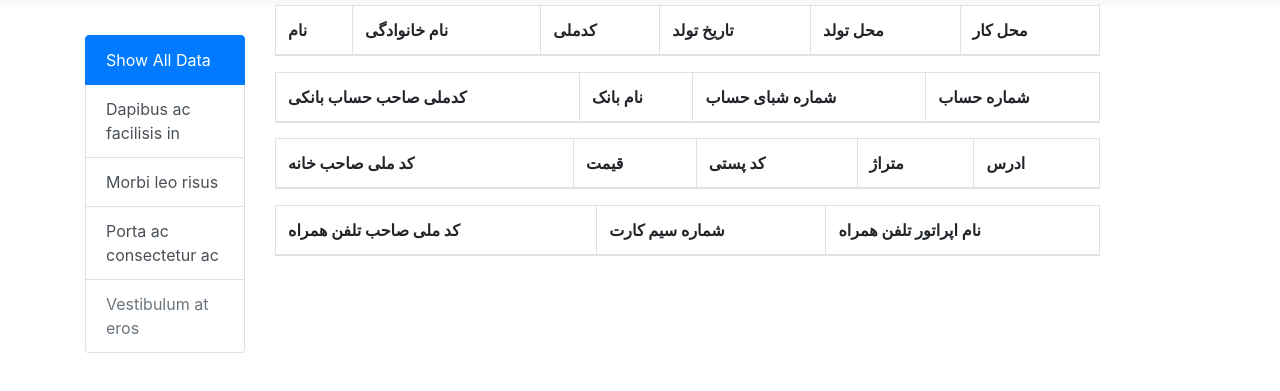
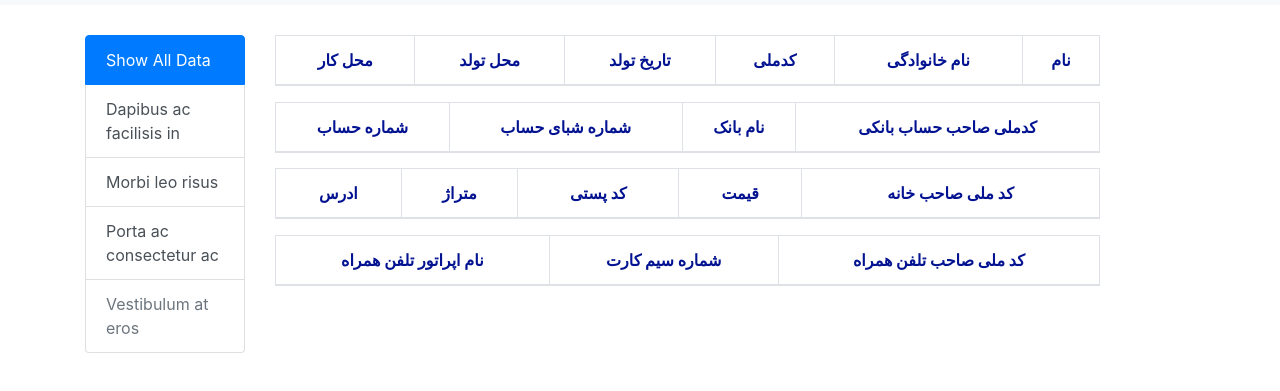
Before and after one commit to sadrahkm/DS-Project, a plain HTML site: page gui/index.html in a window 1280 px wide. Shown: the part 51-442 px from the top of the page. Drawn offline with nearby package versions, Linux system fonts and the light colour scheme.

Commit message:
Complete Gui

```diff
--- a/gui/index.html
+++ b/gui/index.html
@@ -6,6 +6,7 @@
           content="width=device-width, user-scalable=no, initial-scale=1.0, maximum-scale=1.0, minimum-scale=1.0">
     <meta http-equiv="X-UA-Compatible" content="ie=edge">
     <title>DS Project</title>
+    <link rel="stylesheet" href="style.css">
     <link rel="stylesheet" href="https://stackpath.bootstrapcdn.com/bootstrap/4.4.1/css/bootstrap.min.css"
           integrity="sha384-Vkoo8x4CGsO3+Hhxv8T/Q5PaXtkKtu6ug5TOeNV6gBiFeWPGFN9MuhOf23Q9Ifjh" crossorigin="anonymous">
     <script src="https://code.jquery.com/jquery-3.4.1.slim.min.js"
@@ -70,7 +71,7 @@
             </div>
         </div>
         <div class="col-sm-9 col-md-9">
-            <table class="table table-bordered">
+            <table class="table table-bordered" style="margin-top: 30px;">
                 <thead>
                 <th>نام</th>
                 <th>نام خانوادگی</th>
--- a/gui/style.css
+++ b/gui/style.css
@@ -0,0 +1,8 @@
+table {
+    direction: rtl;
+    text-align: center;
+}
+table th {
+    color: #021291;
+
+}
```
